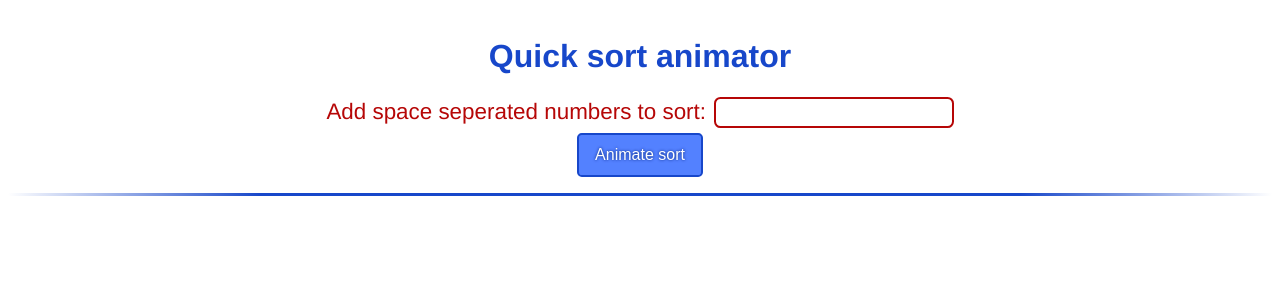
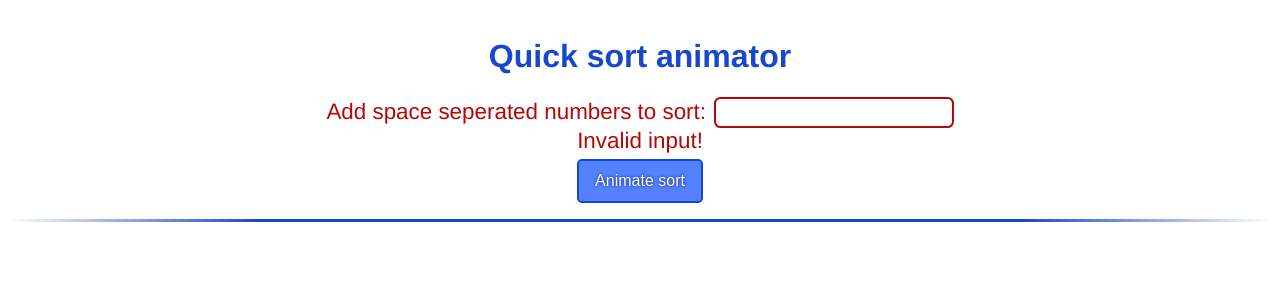
Before and after one commit to atlowChemi/quickSort, a Vue app: page / in a window 1280 px wide. Both pictures are taken after a click on the button "Animate sort". Shown: the top 300 px of the page. Built offline with nearby package versions, Linux system fonts and the light colour scheme.

Commit message:
Enhance validations ans insertion

```diff
--- a/src/components/InsertArray.vue
+++ b/src/components/InsertArray.vue
@@ -1,34 +1,53 @@
 <template>
-    <label :class="{error: validity === false}">
+    <label :class="{ error: err }">
         Add space seperated numbers to sort:
         <input type="text" name="arrayInsert" v-model.trim="text" />
+        <span class="err" v-if="err">{{ err }}</span>
     </label>
     <button @click="submitData">Animate sort</button>
 </template>
 
 <script lang="ts">
-import { defineComponent, ref } from 'vue';
+import { defineComponent, ref } from "vue";
+import {
+    validateFormat,
+    validateNo52,
+    validateLessThanMaxCells,
+} from "../utils/validators";
 
 const component = defineComponent({
-    emits:{ 'new-array': null },
+    emits: { "new-array": null },
     setup(_, { emit }) {
-        const text = ref('');
-        const validity = ref<boolean>();
-        function validateText() {
-            return /^(\d+\s{0,1})+$/.test(text.value);
-        }
+        const text = ref("");
+        const err = ref("");
         function submitData() {
-            const isValid = validateText();
-            validity.value = isValid;
-            const data = text.value.split(" ").map(i => Number(i));
-            if(isValid) emit("new-array", data);
+            let validatorFn: boolean | string | number[];
+            err.value = "";
+            if (
+                typeof (validatorFn = validateFormat(text.value)) === "string"
+            ) {
+                err.value = validatorFn;
+                return;
+            }
+            if (typeof (validatorFn = validateNo52(text.value)) === "string") {
+                err.value = validatorFn;
+                return;
+            }
+            if (
+                typeof (validatorFn = validateLessThanMaxCells(text.value)) ===
+                "string"
+            ) {
+                err.value = validatorFn;
+                return;
+            }
+            if (validatorFn instanceof Array) emit("new-array", validatorFn);
         }
         return {
             text,
-            validity,
+            err,
             submitData,
-        }
-    }
+        };
+    },
 });
 
 export default component;
@@ -36,10 +55,12 @@ export default component;
 
 <style lang="scss" scoped>
 label {
+    font-size: 1.4rem;
     display: flex;
     justify-content: center;
+    flex-wrap: wrap;
     align-items: center;
-    font-size: 1.4rem;
+    text-align: center;
     input {
         outline: none;
         border: 2px solid $primary;
@@ -52,6 +73,9 @@ label {
         &:focus {
             border-color: $secondary;
         }
+    }
+    span.err {
+        width: 100%;
     }
     &.error {
         color: $errPrimary;
@@ -75,7 +99,9 @@ button {
     margin: 0.3rem auto;
     text-shadow: 0 0 3px $mainDark;
     transition: all 400ms linear;
-    &:active, &:hover, &:focus {
+    &:active,
+    &:hover,
+    &:focus {
         border-color: $primary;
         background: $secondary;
     }
--- /dev/null
+++ b/src/utils/validators.ts
@@ -0,0 +1,18 @@
+export type ValidationFn = (txt: string) => boolean | string | number[];
+
+export const validateFormat: ValidationFn = txt => /^(\d+\s{0,1})+$/.test(txt) ? true : errorTypes.validateFormat;
+
+export const validateNo52: ValidationFn = txt =>
+	/(^52$)|(^52\s+)|(\s+52\s+)|(\D52$)/g.test(txt) ? errorTypes.validateNo52 : true;
+
+export const validateLessThanMaxCells: ValidationFn = txt => {
+	let tmp = txt.match(/\d+/g);
+	if (tmp?.length == null || tmp.length >= 25) return errorTypes.validateLessThanMaxCells;
+	return tmp.map(i => Number(i));
+}
+
+const errorTypes = {
+	validateFormat: "Invalid input!",
+	validateNo52: "Input can't contain 52!",
+	validateLessThanMaxCells: "Input limited to 25 numbers!"
+};
```
